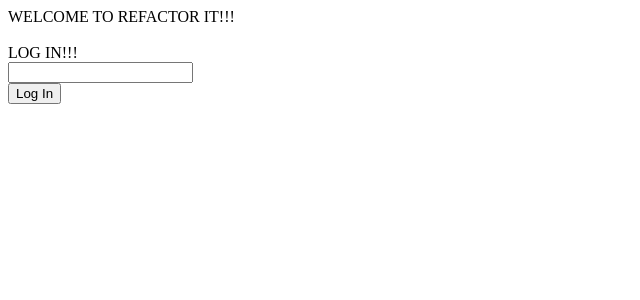
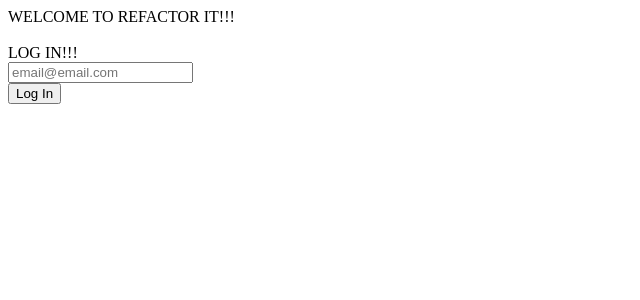
Before and after one commit to jodonnell/refactor_it, a Rails app: page / in a window 1280 px wide. Shown: the top 300 px of the page, without its empty margins (0-640 px from the left). Run offline with Rails 7, Linux system fonts and the light colour scheme; some libraries are stand-ins or nearby versions.

Commit message:
added placeholder text

```diff
--- a/app/views/home/index.html.haml
+++ b/app/views/home/index.html.haml
@@ -4,6 +4,6 @@ WELCOME TO REFACTOR IT!!!
 LOG IN!!!
 %br/
 = form_tag login_path do
-  = text_field_tag :email
+  = text_field_tag :email, '', :placeholder => 'email@email.com'
   %br/
   = submit_tag 'Log In'
```
